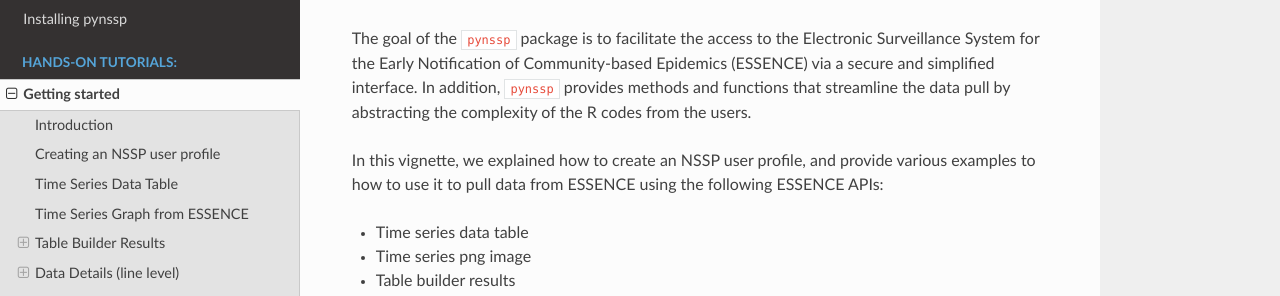
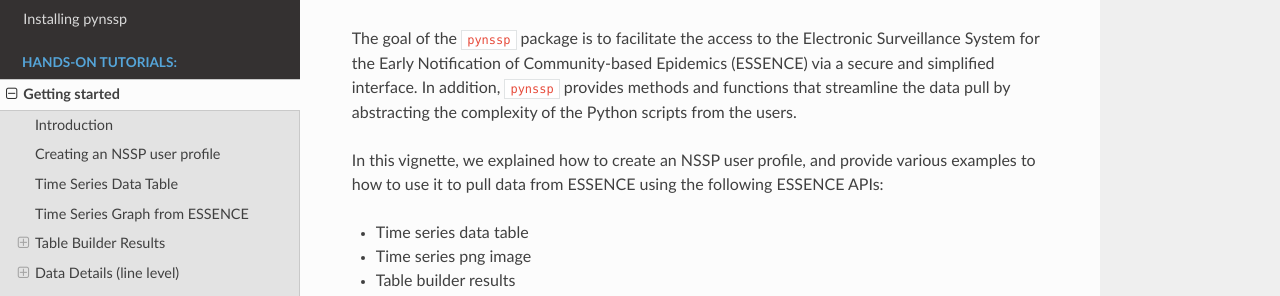
Before and after one commit to CDCgov/pynssp, a Sphinx documentation site: the page built from docs/articles/intro.md, in a window 1280 px wide and 900 px high. Shown: the part 189-485 px from the top of the window. Built offline with Sphinx 7.4.7 and the Read the Docs theme 3.1.0, drawn with Linux system fonts in a browser that asks for light colours; pages that are not in the unit, such as notebooks, are missing from menus.

Commit message:
Update documentation to reflect Python script usage

```diff
--- a/docs/articles/intro.md
+++ b/docs/articles/intro.md
@@ -4,7 +4,7 @@
 
 The goal of the `pynssp` package is to facilitate the access to the Electronic Surveillance System for the Early Notification
 of Community-based Epidemics (ESSENCE) via a secure and simplified interface.
-In addition, `pynssp` provides methods and functions that streamline the data pull by abstracting the complexity of the R codes from the users.
+In addition, `pynssp` provides methods and functions that streamline the data pull by abstracting the complexity of the Python scripts from the users.
 
 In this vignette, we explained how to create an NSSP user profile, and provide various examples to how to use it to pull data from ESSENCE using the following ESSENCE APIs:
 
```
